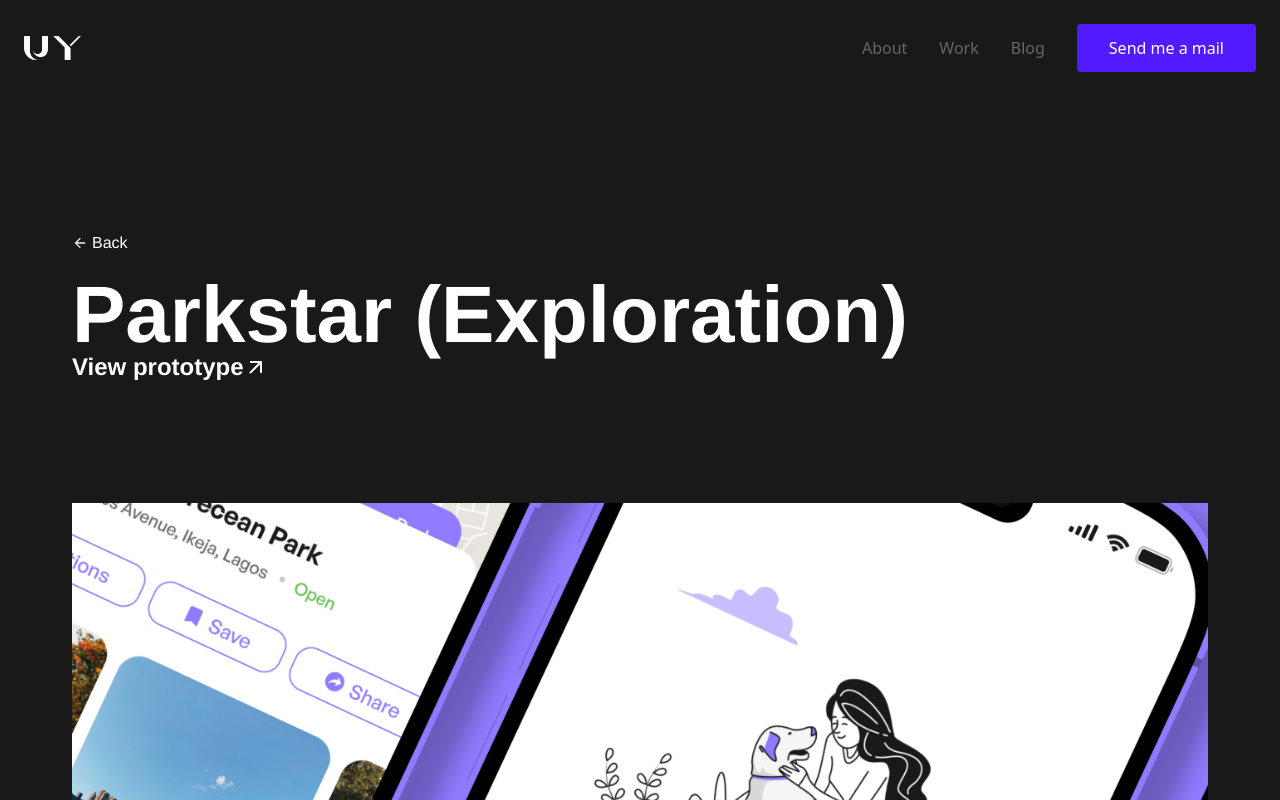
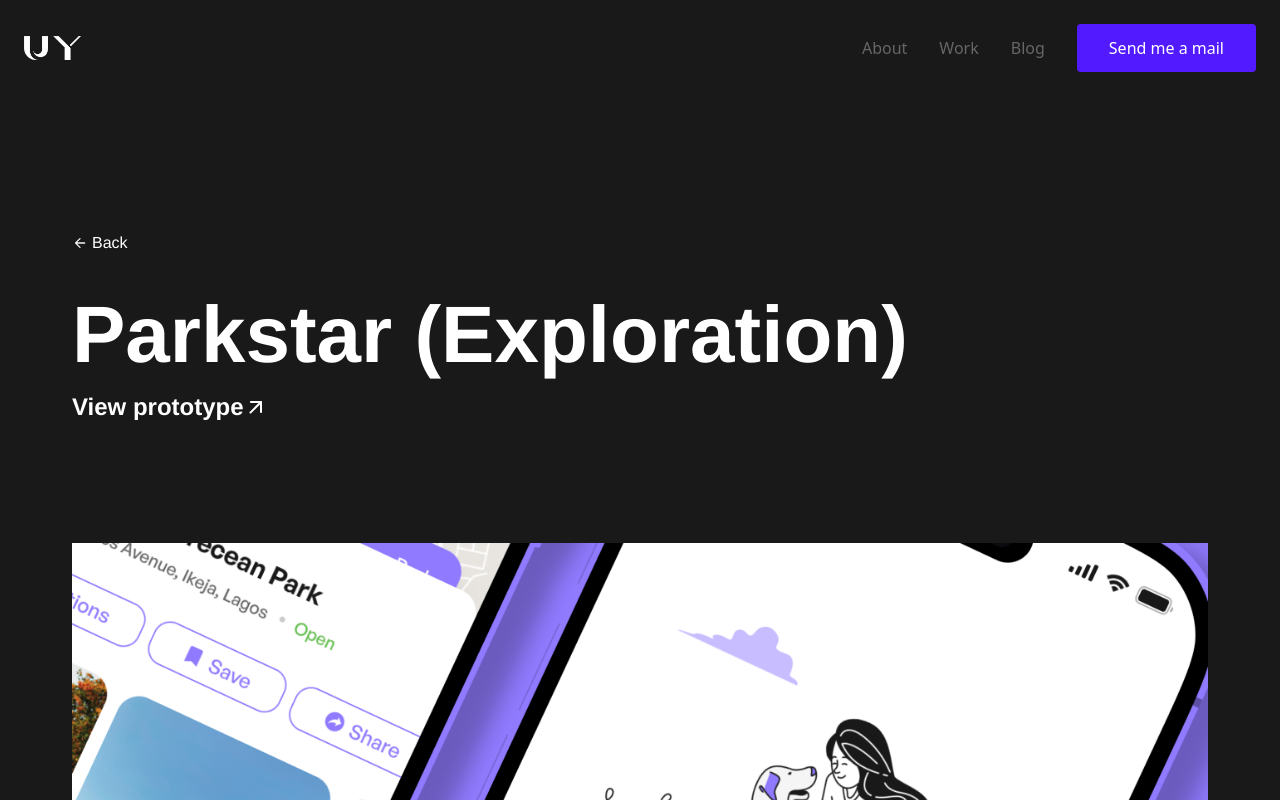
Before and after one commit to Muqtadirat/uy-portfolio, a React (Create React App) app: page /parkstarComp/parkstar in a window 1280 px wide. Shown: the top 800 px of the page. Built offline with nearby package versions, Linux system fonts and the light colour scheme.

Commit message:
chore: typo

```diff
--- a/src/components/parkstarComp/CaseStudy.jsx
+++ b/src/components/parkstarComp/CaseStudy.jsx
@@ -5,7 +5,7 @@ import mobileHeader from "./parkstar images/mobile header.png";
 function CaseStudy() {
   return (
     <div className="CaseStudy mx-6 md:mx-[72px]">
-      <h1 className="flex mt-[40px] font-black font-largescreen-largedisplay text-left text-4xl md:text-[80px] leading-10 md:eading-[80px]">
+      <h1 className="flex mt-[40px] font-black font-largescreen-largedisplay text-left text-4xl md:text-[80px] leading-10 md:leading-[80px]">
         Parkstar (Exploration)
       </h1>
       <p className="flex mt-[16px]">
```
